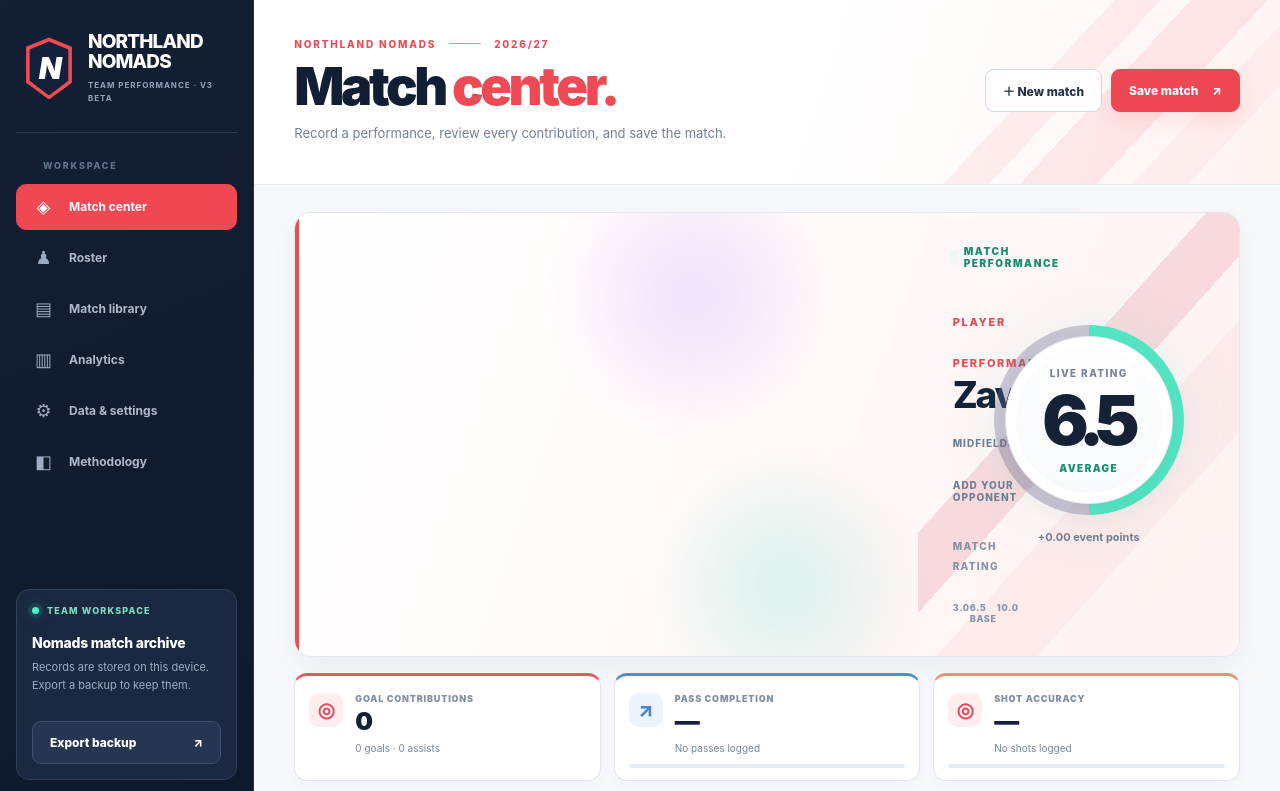
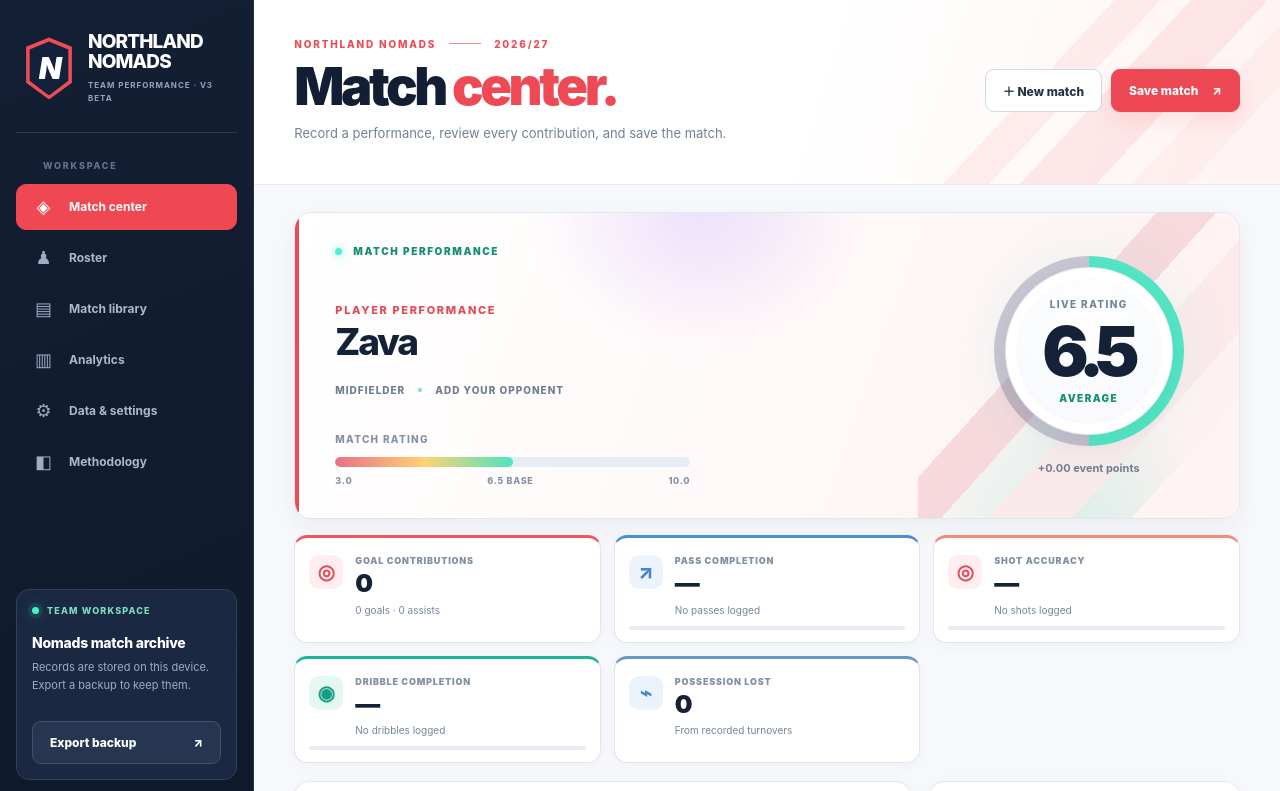
Before and after one commit to mattsattler/indoor-rating-studio, a plain HTML site: page index.html in a window 1280 px wide. Shown: the top 791 px of the page. Drawn offline with Linux system fonts and the light colour scheme.

Commit message:
Add files via upload

```diff
--- a/service-worker.js
+++ b/service-worker.js
@@ -1,6 +1,6 @@
 // Indoor Rating Studio V3 Beta: static offline assets only.
 // Bump CACHE_NAME when changing the app's offline asset set.
-const CACHE_NAME = 'indoor-studio-v3-beta-nomads-team-14';
+const CACHE_NAME = 'indoor-studio-v3-beta-nomads-team-15';
 const APP_FILES = [
   './',
   './index.html',
--- a/team-theme.css
+++ b/team-theme.css
@@ -111,7 +111,8 @@ body:has(#view-roster.active) .sidebar .brand.team-brand {
 }
 .score-hero:before{content:"";position:absolute;inset:0 auto 0 0;width:4px;background:#ef4a54;border-radius:17px 0 0 17px}
 .score-hero:after{content:"";pointer-events:none;position:absolute;inset:0 0 0 auto;width:34%;z-index:0;opacity:.9;background:linear-gradient(132deg,transparent 0 40%,#f7d6da 40% 50%,transparent 50% 58%,#fde9ea 58% 72%,transparent 72% 82%,#fff4f4 82%)}
-.score-hero > *{position:relative;z-index:1}
+.score-hero > :not(.hero-glow){position:relative;z-index:1}
+.score-hero > .hero-glow{position:absolute;z-index:-1;pointer-events:none}
 .score-hero h2,.score-hero h2 span{color:#142136}
 .score-hero h2 .hero-overline{color:#e24b55;font-size:11px;letter-spacing:.15em}
 .hero-tag{color:#168f72}
```
